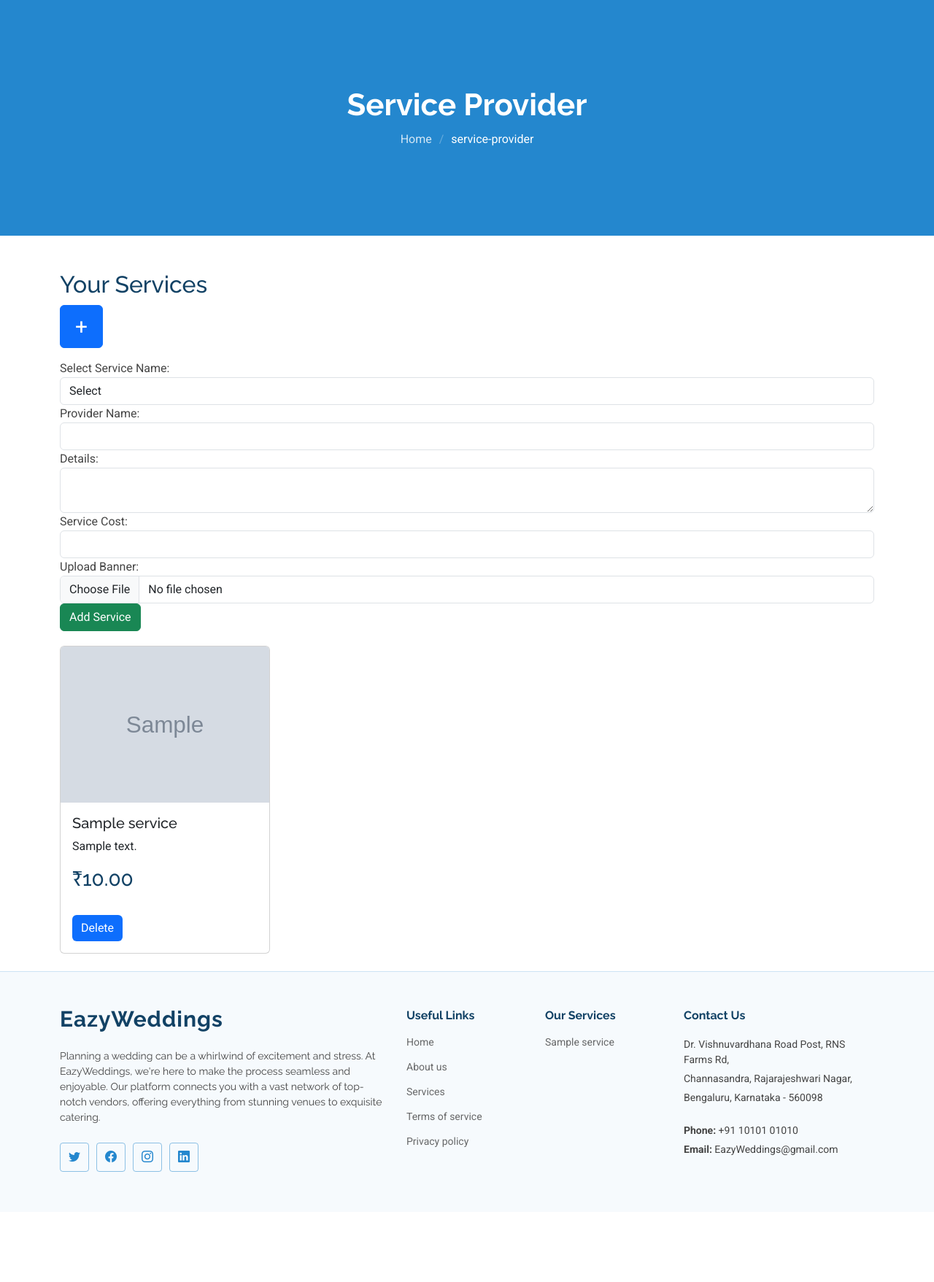
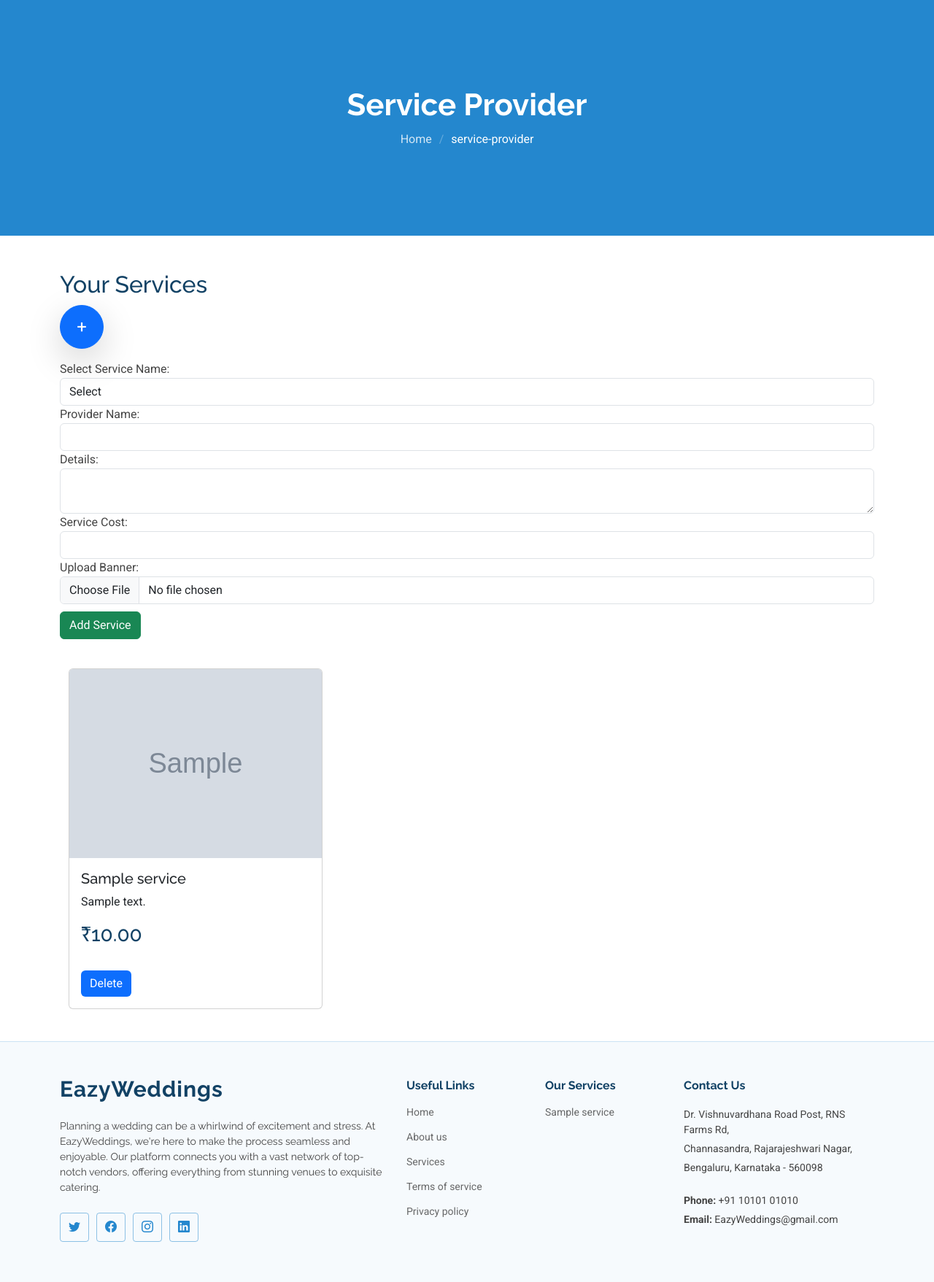
Before and after one commit to anirudh-248/django_website, a Django app: template templates/service-provider.html in a window 1280 px wide, after a click that opens the changed part. Shown: the part 102-1859 px from the top of the page at 73% size. Before the commit the page ends 1708 px from the top, so only its background shows below. Run offline with Django 5.2, Linux system fonts and the light colour scheme; the template is opened without the code that fills it: values that come from a table or form of the project are taken from there, others are empty; tables that the repository leaves empty hold one stand-in row (values such as "Sample post"); grey boxes marked "Sample" are stand-in pictures; some libraries are stand-ins or nearby versions.

Commit message:
modified service provider page styling

```diff
--- a/templates/service-provider.html
+++ b/templates/service-provider.html
@@ -82,7 +82,20 @@
     <h2>Your Services</h2>
 
     <!-- Button to toggle the form -->
-    <button type="button" class="btn btn-primary float-right" data-toggle="collapse" data-target="#addServiceForm" style="font-size: 30px; padding-left: 20px; padding-right: 20px;">
+    <!-- Button to toggle the form -->
+    <button type="button"
+            class="btn btn-primary float-right rounded-circle shadow-lg"
+            data-toggle="collapse"
+            data-target="#addServiceForm"
+            style="
+                font-size: 1.5rem;
+                width: 60px;
+                height: 60px;
+                display: flex;
+                align-items: center;
+                justify-content: center;
+                padding: 0;
+                position: relative;">
       +
     </button>
 
@@ -122,12 +135,14 @@
               <label for="banner">Upload Banner:</label>
               <input type="file" name="banner" class="form-control">
           </div>
-          <button type="submit" class="btn btn-success">Add Service</button>
+          <button type="submit" class="btn btn-success" style="margin-top: 10px;">Add Service</button>
       </form>
   </div>
+  <div class="container">
+    <div class="row">
       {% for service in services_f %}
-  <div class="col-lg-4 col-md-6 mb-4" style="margin-top: 20px;">
-    <div class="card" style="width: 18rem;">
+        <div class="col-lg-4 col-md-6 mb-4" style="margin-top: 40px;">
+          <div class="card" style="width: 100%;">
             <img class="card-img-top" src="{{service.banner.url}}" alt="Card image cap">
             <div class="card-body">
               <h5 class="card-title">{{service.service_name}}</h5>
@@ -142,6 +157,8 @@
           </div>
         </div>
       {% endfor %}
+    </div>
+  </div>
 
   </main>
 
```
Lines whose indentation alone changed are shown as unchanged.
